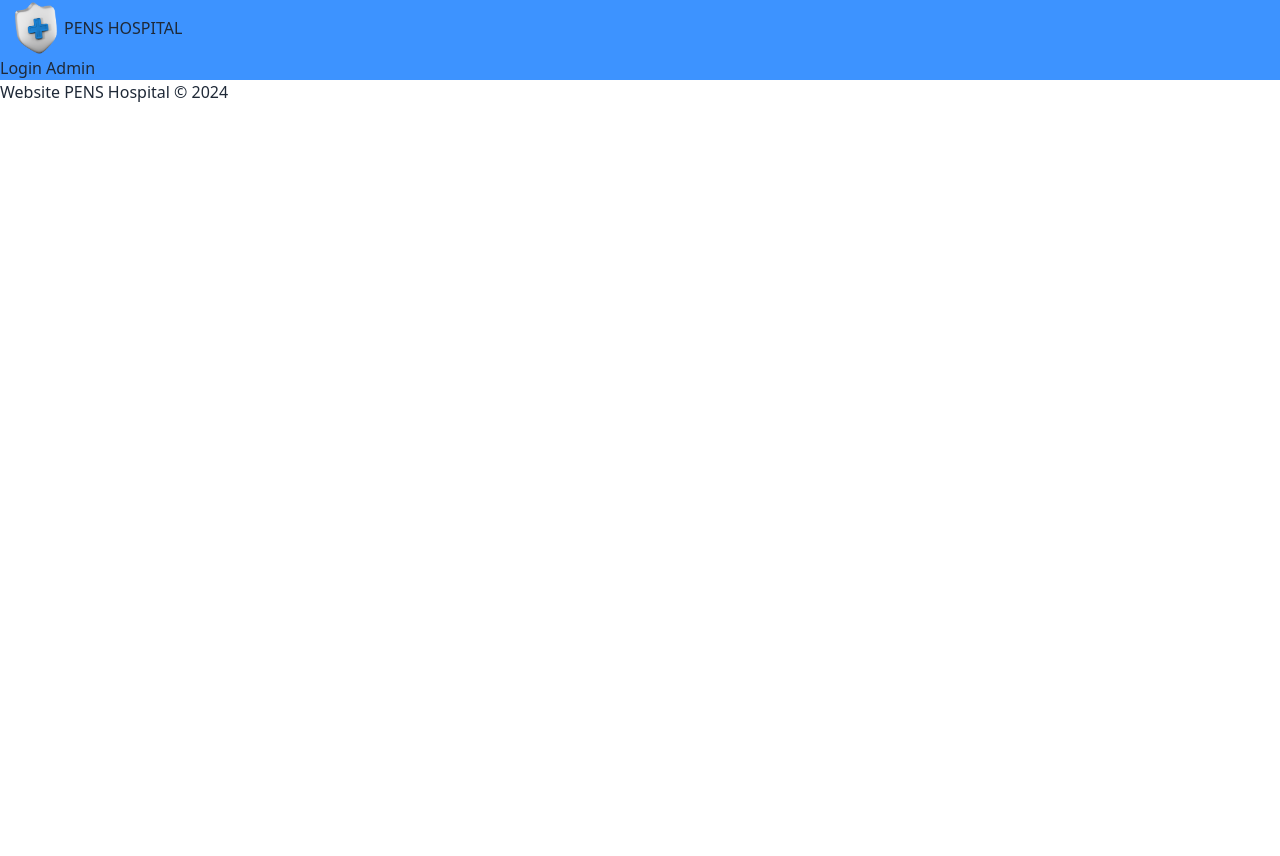
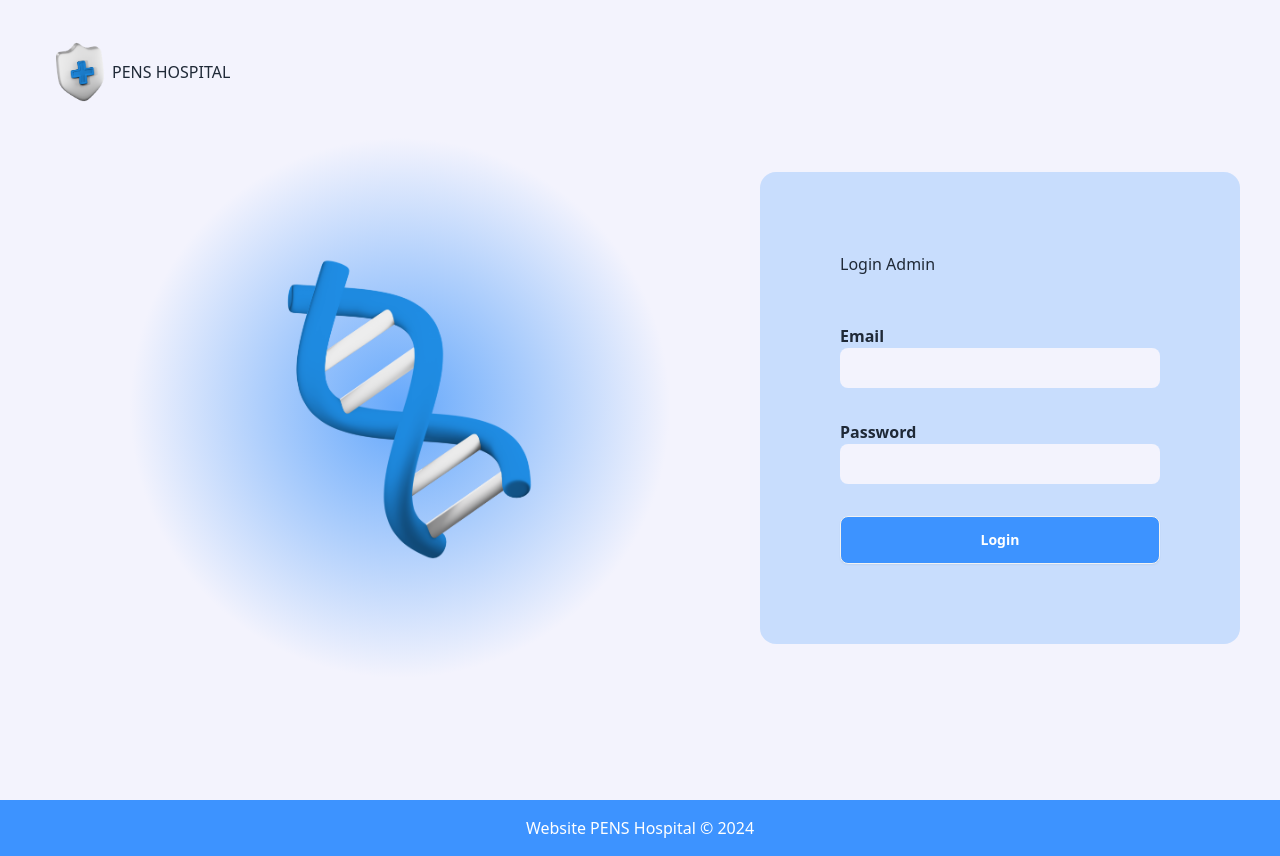
Before and after one commit to nafisaa11/Rekam_Medis_CI, a CodeIgniter app: page /coba/index.php/login/index in a window 1280 px wide. Before the commit the page ends 102 px from the top, so only its background shows below. Run offline with CodeIgniter, Linux system fonts and the light colour scheme.

Commit message:
login 70% tinggal atur teks

```diff
--- a/application/views/login/index.php
+++ b/application/views/login/index.php
@@ -1,9 +1,33 @@
 <div class="w-full min-h-screen bg-Bg3 p-10">
-    <div class="w-full h-full bg-Main8">
-        <div class="flex w-full h-16 items-center">
-            <img src="<?= base_url(); ?>asset/img/Shield.png" alt="" class="h-14 ml-2">
+    <div class="w-full h-full">
+        <div class="flex w-full h-auto items-center">
+            <img src="<?= base_url(); ?>asset/img/Shield.png" alt="" class="w-16 ml-2">
             <h1>PENS HOSPITAL</h1>
         </div>
-        <h1>Login Admin</h1>
+        <div class="flex w-full h-full items-center">
+            <div class="flex w-3/5 h-full bg-radial-gradient justify-center">
+                <img src="<?= base_url(); ?>asset/img/DNA.png" alt="" class="h-80 my-36">
+            </div>
+            <div class="w-2/5 h-full bg-Bg4-30 p-20 rounded-2xl items-center">
+                <div class="flex mb-12">
+                    <h2>Login Admin</h2>
+                </div>
+                <div class="flex mb-8">
+                    <div class="w-full h-full">
+                        <b>Email</b>
+                        <input type="text" class="w-full h-10 bg-Bg3 p-2 rounded-lg">
+                    </div>
+                </div>
+                <div class="flex mb-8">
+                    <div class="w-full h-full">
+                        <b>Password</b>
+                        <input type="password" class="w-full h-10 bg-Bg3 p-2 rounded-lg">
+                    </div>
+                </div>
+                <button class="flex btn w-full bg-Main8 hover:bg-Main9">
+                    <h2 class="text-white">Login</h2>
+                </button>
+            </div>
+        </div>
     </div>
 </div>
--- a/application/views/template/footer.php
+++ b/application/views/template/footer.php
@@ -1,4 +1,4 @@
-<footer class="bg-sky-500 text-white py-4 b-0 text-center">
+<footer class="bg-Main8 text-white py-4 b-0 text-center">
     <p>Website PENS Hospital &copy; 2024</p>
 </footer>
 </body>
--- a/asset/css/output.css
+++ b/asset/css/output.css
@@ -1932,19 +1938,45 @@ html {
   margin-bottom: 0.5rem;
 }
 
-.mx-auto {
-  margin-left: auto;
-  margin-right: auto;
+.my-36 {
+  margin-top: 9rem;
+  margin-bottom: 9rem;
+}
+
+.my-10 {
+  margin-top: 2.5rem;
+  margin-bottom: 2.5rem;
+}
+
+.mx-10 {
+  margin-left: 2.5rem;
+  margin-right: 2.5rem;
+}
+
+.mb-1 {
+  margin-bottom: 0.25rem;
 }
 
 .mb-5 {
   margin-bottom: 1.25rem;
 }
 
+.mb-8 {
+  margin-bottom: 2rem;
+}
+
+.ml-10 {
+  margin-left: 2.5rem;
+}
+
 .ml-2 {
   margin-left: 0.5rem;
 }
 
+.ml-5 {
+  margin-left: 1.25rem;
+}
+
 .ml-8 {
   margin-left: 2rem;
 }
@@ -1953,24 +1985,26 @@ html {
   margin-left: 70px;
 }
 
+.mr-10 {
+  margin-right: 2.5rem;
+}
+
 .mr-\[70px\] {
   margin-right: 70px;
 }
 
 .ms-2 {
   margin-inline-start: 0.5rem;
-<<<<<<< HEAD
-=======
-}
-
-<<<<<<< HEAD
+}
+
+.mt-2 {
+  margin-top: 0.5rem;
+}
+
 .mt-4 {
   margin-top: 1rem;
->>>>>>> a16eb700103c1e16b1fc257c47b1265891ca529f
-}
-
-=======
->>>>>>> c54dcb049ed68a213a40c939f0fb9ec95a3a146b
+}
+
 .mt-5 {
   margin-top: 1.25rem;
 }
@@ -1987,36 +2021,16 @@ html {
   margin-top: 50px;
 }
 
-.mb-1 {
-  margin-bottom: 0.25rem;
-}
-
-.mb-8 {
-  margin-bottom: 2rem;
-}
-
-.ml-10 {
-  margin-left: 2.5rem;
-}
-
-.ml-5 {
-  margin-left: 1.25rem;
-}
-
-.mr-10 {
-  margin-right: 2.5rem;
-}
-
-.mt-2 {
-  margin-top: 0.5rem;
-}
-
-.mt-4 {
-  margin-top: 1rem;
-}
-
-.mt-auto {
-  margin-top: auto;
+.mb-10 {
+  margin-bottom: 2.5rem;
+}
+
+.mb-12 {
+  margin-bottom: 3rem;
+}
+
+.mb-4 {
+  margin-bottom: 1rem;
 }
 
 .block {
@@ -2043,6 +2057,14 @@ html {
   height: 3rem;
 }
 
+.h-14 {
+  height: 3.5rem;
+}
+
+.h-16 {
+  height: 4rem;
+}
+
 .h-32 {
   height: 8rem;
 }
@@ -2051,6 +2073,10 @@ html {
   height: 2rem;
 }
 
+.h-80 {
+  height: 20rem;
+}
+
 .h-\[500px\] {
   height: 500px;
 }
@@ -2063,27 +2089,35 @@ html {
   height: 100vh;
 }
 
-<<<<<<< HEAD
-<<<<<<< HEAD
-.h-20 {
-  height: 5rem;
-}
-
-.h-14 {
-  height: 3.5rem;
-}
-
-=======
->>>>>>> c54dcb049ed68a213a40c939f0fb9ec95a3a146b
+.h-max {
+  height: -moz-max-content;
+  height: max-content;
+}
+
+.h-3\/4 {
+  height: 75%;
+}
+
+.h-1\/2 {
+  height: 50%;
+}
+
+.h-auto {
+  height: auto;
+}
+
 .min-h-screen {
   min-height: 100vh;
 }
 
-<<<<<<< HEAD
-=======
->>>>>>> a16eb700103c1e16b1fc257c47b1265891ca529f
-=======
->>>>>>> c54dcb049ed68a213a40c939f0fb9ec95a3a146b
+.w-1\/2 {
+  width: 50%;
+}
+
+.w-1\/4 {
+  width: 25%;
+}
+
 .w-10 {
   width: 2.5rem;
 }
@@ -2112,17 +2146,32 @@ html {
   width: 100%;
 }
 
-<<<<<<< HEAD
-<<<<<<< HEAD
-.w-1\/2 {
-  width: 50%;
-}
-
-=======
->>>>>>> a16eb700103c1e16b1fc257c47b1265891ca529f
-=======
-.w-1\/4 {
-  width: 25%;
+.w-2\/3 {
+  width: 66.666667%;
+}
+
+.w-1\/3 {
+  width: 33.333333%;
+}
+
+.w-2 {
+  width: 0.5rem;
+}
+
+.w-3 {
+  width: 0.75rem;
+}
+
+.w-3\/5 {
+  width: 60%;
+}
+
+.w-2\/5 {
+  width: 40%;
+}
+
+.w-16 {
+  width: 4rem;
 }
 
 .max-w-full {
@@ -2133,19 +2182,10 @@ html {
   max-width: 20rem;
 }
 
-.max-w-4xl {
-  max-width: 56rem;
-}
-
->>>>>>> c54dcb049ed68a213a40c939f0fb9ec95a3a146b
 .flex-1 {
   flex: 1 1 0%;
 }
 
-.flex-grow {
-  flex-grow: 1;
-}
-
 .grow {
   flex-grow: 1;
 }
@@ -2206,12 +2270,21 @@ html {
   border-radius: 0.5rem;
 }
 
+.rounded-2xl {
+  border-radius: 1rem;
+}
+
 .border {
   border-width: 1px;
 }
 
 .border-t {
   border-top-width: 1px;
+}
+
+.border-blue-300 {
+  --tw-border-opacity: 1;
+  border-color: rgb(147 197 253 / var(--tw-border-opacity));
 }
 
 .border-gray-300 {
@@ -2219,64 +2292,57 @@ html {
   border-color: rgb(209 213 219 / var(--tw-border-opacity));
 }
 
-<<<<<<< HEAD
 .bg-Bg3 {
   --tw-bg-opacity: 1;
   background-color: rgb(243 243 253 / var(--tw-bg-opacity));
 }
 
+.bg-Bg4-30 {
+  background-color: rgba(101, 168, 251, 0.3);
+}
+
+.bg-base-100 {
+  --tw-bg-opacity: 1;
+  background-color: var(--fallback-b1,oklch(var(--b1)/var(--tw-bg-opacity)));
+}
+
+.bg-gray-100 {
+  --tw-bg-opacity: 1;
+  background-color: rgb(243 244 246 / var(--tw-bg-opacity));
+}
+
+.bg-gray-50 {
+  --tw-bg-opacity: 1;
+  background-color: rgb(249 250 251 / var(--tw-bg-opacity));
+}
+
+.bg-sky-200 {
+  --tw-bg-opacity: 1;
+  background-color: rgb(186 230 253 / var(--tw-bg-opacity));
+}
+
+.bg-sky-500 {
+  --tw-bg-opacity: 1;
+  background-color: rgb(14 165 233 / var(--tw-bg-opacity));
+}
+
+.bg-white {
+  --tw-bg-opacity: 1;
+  background-color: rgb(255 255 255 / var(--tw-bg-opacity));
+}
+
 .bg-Main8 {
   --tw-bg-opacity: 1;
   background-color: rgb(61 147 255 / var(--tw-bg-opacity));
-=======
-.border-blue-300 {
-  --tw-border-opacity: 1;
-  border-color: rgb(147 197 253 / var(--tw-border-opacity));
->>>>>>> c54dcb049ed68a213a40c939f0fb9ec95a3a146b
-}
-
-.bg-base-100 {
-  --tw-bg-opacity: 1;
-  background-color: var(--fallback-b1,oklch(var(--b1)/var(--tw-bg-opacity)));
-}
-
-.bg-gray-100 {
-  --tw-bg-opacity: 1;
-  background-color: rgb(243 244 246 / var(--tw-bg-opacity));
-}
-
-.bg-gray-50 {
-  --tw-bg-opacity: 1;
-  background-color: rgb(249 250 251 / var(--tw-bg-opacity));
-}
-
-.bg-sky-200 {
-  --tw-bg-opacity: 1;
-  background-color: rgb(186 230 253 / var(--tw-bg-opacity));
-}
-
-.bg-sky-500 {
-  --tw-bg-opacity: 1;
-  background-color: rgb(14 165 233 / var(--tw-bg-opacity));
-}
-
-<<<<<<< HEAD
-<<<<<<< HEAD
-=======
->>>>>>> c54dcb049ed68a213a40c939f0fb9ec95a3a146b
-.bg-slate-200 {
-  --tw-bg-opacity: 1;
-  background-color: rgb(226 232 240 / var(--tw-bg-opacity));
-}
-
-<<<<<<< HEAD
-=======
->>>>>>> a16eb700103c1e16b1fc257c47b1265891ca529f
-=======
->>>>>>> c54dcb049ed68a213a40c939f0fb9ec95a3a146b
-.bg-white {
-  --tw-bg-opacity: 1;
-  background-color: rgb(255 255 255 / var(--tw-bg-opacity));
+}
+
+.bg-Main1 {
+  --tw-bg-opacity: 1;
+  background-color: rgb(33 150 243 / var(--tw-bg-opacity));
+}
+
+.bg-radial-gradient {
+  background-image: radial-gradient(circle 270px at center, #65A8FB, #F3F3FD);
 }
 
 .object-contain {
@@ -2289,30 +2355,24 @@ html {
      object-fit: cover;
 }
 
-<<<<<<< HEAD
+.p-10 {
+  padding: 2.5rem;
+}
+
 .p-20 {
   padding: 5rem;
 }
 
-=======
->>>>>>> a16eb700103c1e16b1fc257c47b1265891ca529f
 .p-3 {
   padding: 0.75rem;
 }
 
 .p-8 {
   padding: 2rem;
-<<<<<<< HEAD
-}
-
-.p-5 {
-  padding: 1.25rem;
-}
-
-.p-10 {
-  padding: 2.5rem;
-=======
->>>>>>> a16eb700103c1e16b1fc257c47b1265891ca529f
+}
+
+.p-2 {
+  padding: 0.5rem;
 }
 
 .px-3 {
--- a/tailwind.config.js
+++ b/tailwind.config.js
@@ -3,6 +3,9 @@ module.exports = {
   content: ["./application/views/**/*.{php,html,js}"],
   theme: {
     extend: {
+      backgroundImage: {
+        'radial-gradient': 'radial-gradient(circle 270px at center, #65A8FB, #F3F3FD)',
+      },
       colors: {
         Main1: '#2196F3',
         Main2: '#42A5F5',
@@ -19,7 +22,7 @@ module.exports = {
         Bg3: '#F3F3FD',
         Bg4: {
           default: '#65A8FB',
-          30: 'rgba(101, 168, 251, 0.3)' //30% opacity
+          30: 'rgba(101, 168, 251, 0.3)', // 30% opacity
         },
       },
     },
```
Also changed, not shown: other parts of asset/css/output.css (+54 -14 lines), asset/img/Checklist.png (added), asset/img/DNA.png (added).
